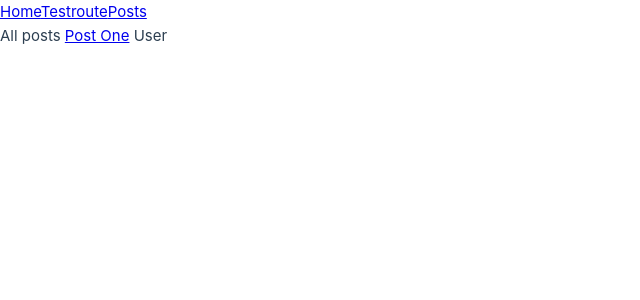
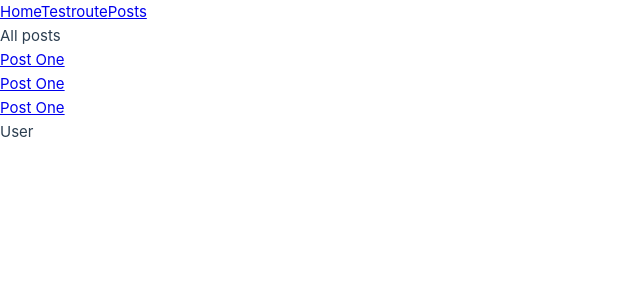
Before and after one commit to TanzimIbthesam/Vue-3, a Vue app in the folder Vue3CompositionApiwithPinia/: page /posts in a window 1280 px wide. Shown: the top 300 px of the page, without its empty margins (0-640 px from the left). Built offline with nearby package versions, Linux system fonts and the light colour scheme.

Commit message:
6-Lists,Template Refs

```diff
--- a/Vue3CompositionApiwithPinia/src/components/Posts.vue
+++ b/Vue3CompositionApiwithPinia/src/components/Posts.vue
@@ -1,7 +1,13 @@
 <template>
 <div>
     All posts
-     <Router-Link to="/post/1">Post One</Router-Link>
+    <div v-for="post in allposts" :key="post.id">
+      <!-- <Router-Link to="/post/">Post One</Router-Link>  -->
+      <router-link :to="{ name: 'singlepost', params: { id: post.id }}">
+        {{post.title}}
+</router-link>
+    </div>
+
     <!-- With named routes -->
   <!-- <router-link :to="{ name: 'post', params: { id: 1 }}"> -->
   User
@@ -10,4 +16,11 @@
 </template>
 
 <script setup>
+import { ref } from 'vue';
+
+const allposts=ref([
+  {id:1,title:"Post One",description:"Description One"},
+  {id:2,title:"Post One",description:"Description Two"},
+  {id:3,title:"Post One",description:"Description Two"},
+]);
 </script>
--- a/Vue3CompositionApiwithPinia/src/views/HomeView.vue
+++ b/Vue3CompositionApiwithPinia/src/views/HomeView.vue
@@ -3,15 +3,25 @@
              <!-- <button @click="increaseCounter">Increase Counter</button>
              Counter-{{counter}} -->
               <input type="text" v-model="title" v-focus/>
-             {{title}}
+              <!-- <h2>{{title}}</h2>
+             {{title}} -->
+             <h1>{{titleRef}}</h1>
+
 
   </div>
 </template>
 
 <script setup>
-import { ref } from 'vue';
+import { onMounted, ref } from 'vue';
 import vFocus from '../directives/vFocus.js';
-const title=ref("Hello");
+const title=ref(null);
+const titleRef='My app title';
+titleRef.style="color:green";
+onMounted(()=>{
+  console.log(titleRef);
+
+})
+
 
 </script>
 
```
